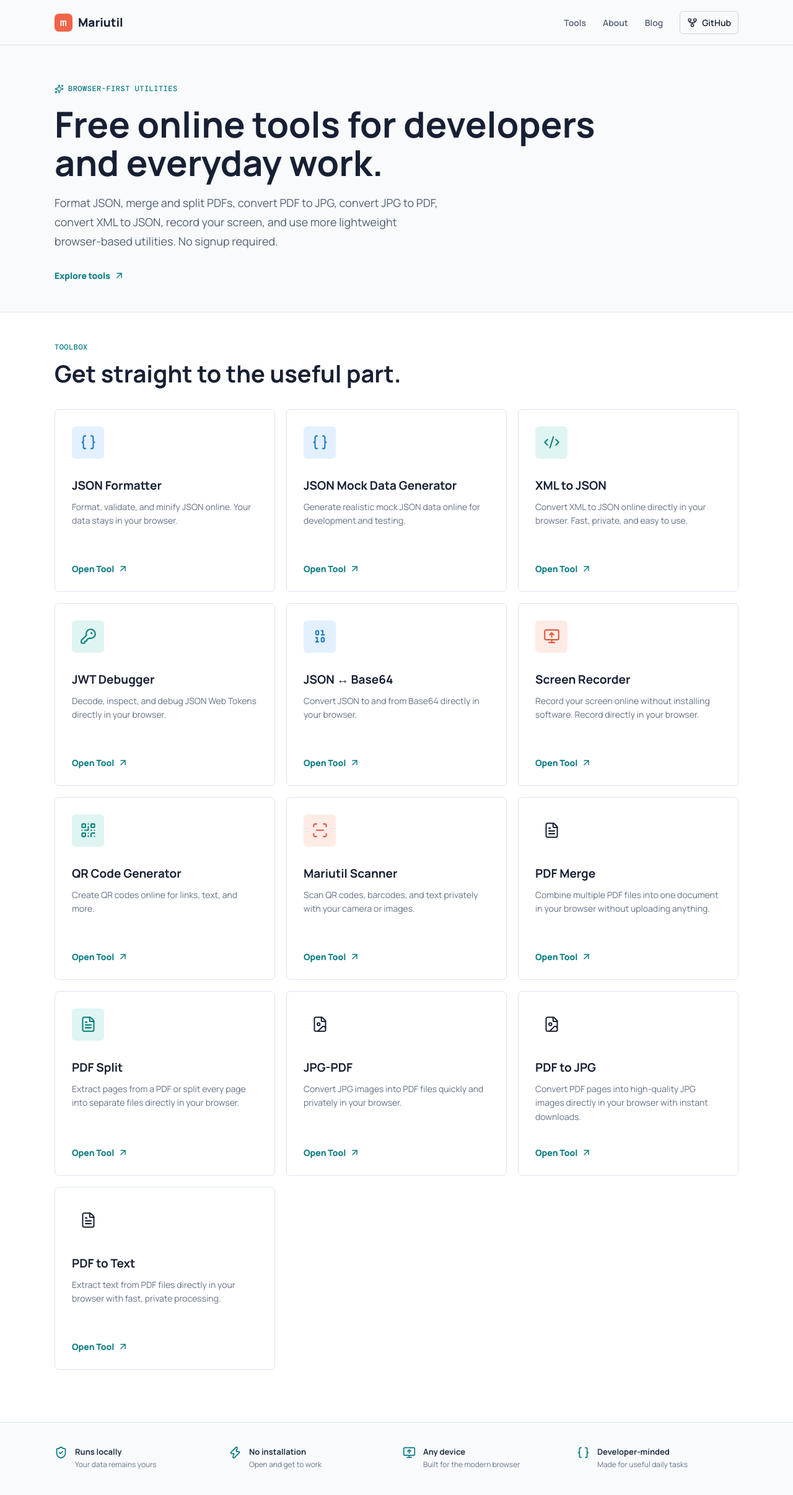
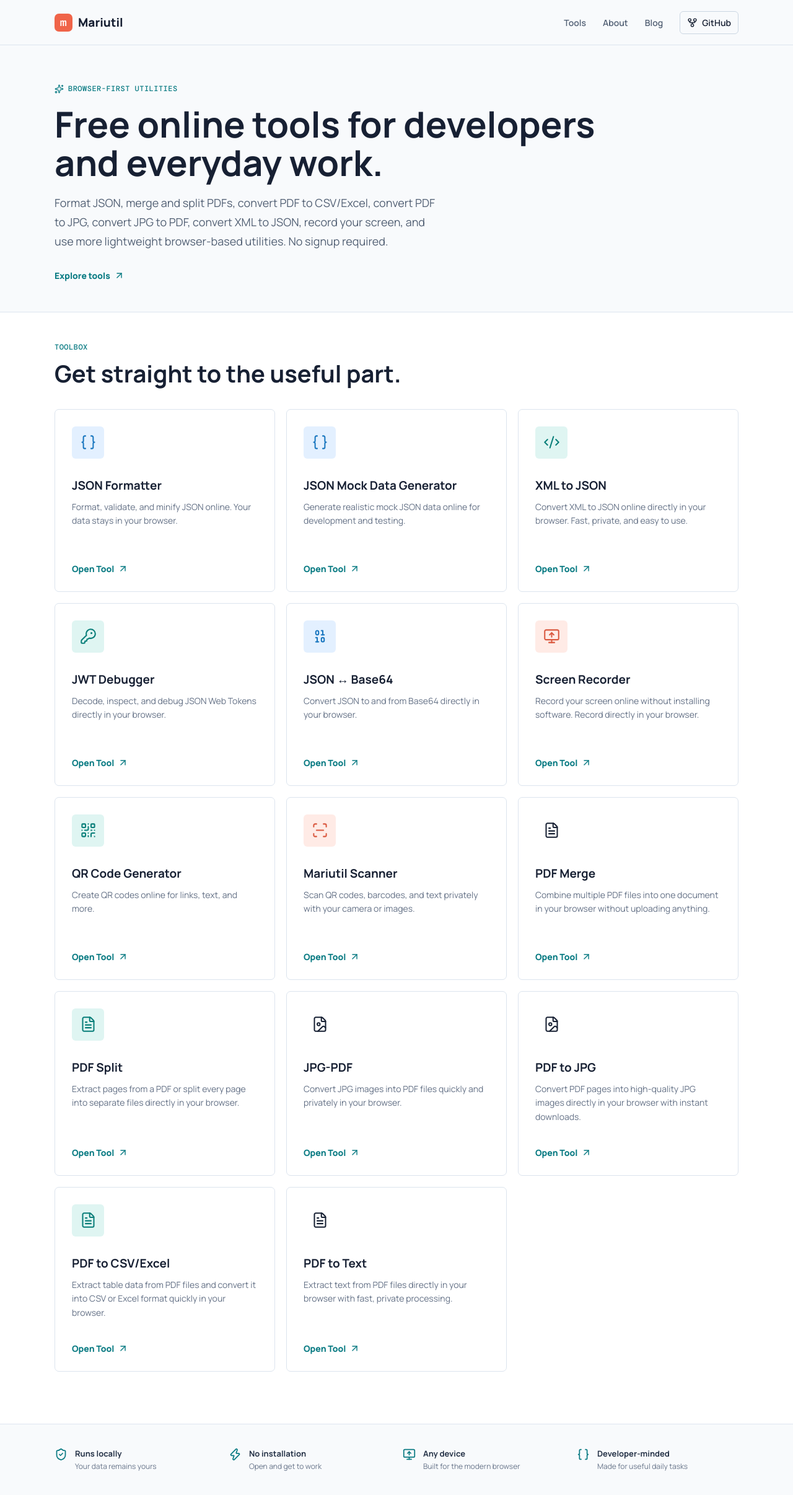
Before and after one commit to poreddymadhukar/mariutil-home, a React (Vite) app: page / in a window 1280 px wide. Shown: the top 2412 px of the page at 62% size. Built offline with nearby package versions, Linux system fonts and the light colour scheme; no server answers.

Commit message:
pdf to csv and excel

```diff
--- a/index.html
+++ b/index.html
@@ -6,7 +6,7 @@
     <meta name="theme-color" content="#f8fafc" />
     <meta
       name="description"
-      content="Capture your screen online for free. Easily record your desktop or browser window with audio using our free web-based screen recorder tool. Also explore Mariutil's PDF to JPG converter, PDF to Text converter, and other browser-first utilities."
+      content="Use Mariutil for free browser tools including PDF to CSV/Excel conversion, screen recording, PDF to JPG conversion, PDF to Text extraction, PDF merging, XML to JSON conversion, and more. No signup required."
     />
     <meta name="application-name" content="Mariutil" />
     <meta name="author" content="Mariutil" />
@@ -30,7 +30,7 @@
     />
     <meta
       property="og:description"
-      content="Use Mariutil for free online tools including JSON formatting, PDF merging, PDF splitting, PDF to JPG conversion, PDF to Text conversion, JPG to PDF conversion, XML to JSON conversion, and screen recording. No signup required."
+      content="Use Mariutil for free online tools including JSON formatting, PDF to CSV/Excel conversion, PDF merging, PDF splitting, PDF to JPG conversion, PDF to Text conversion, JPG to PDF conversion, XML to JSON conversion, and screen recording. No signup required."
     />
     <meta name="twitter:card" content="summary" />
     <meta name="twitter:url" content="https://mariutil.com/" />
@@ -40,7 +40,7 @@
     />
     <meta
       name="twitter:description"
-      content="Use Mariutil for free online tools including JSON formatting, PDF merging, PDF splitting, PDF to JPG conversion, PDF to Text conversion, JPG to PDF conversion, XML to JSON conversion, and screen recording. No signup required."
+      content="Use Mariutil for free online tools including JSON formatting, PDF to CSV/Excel conversion, PDF merging, PDF splitting, PDF to JPG conversion, PDF to Text conversion, JPG to PDF conversion, XML to JSON conversion, and screen recording. No signup required."
     />
     <title>Free Online Screen Recorder with Audio - Mariutil</title>
     <script type="application/ld+json">
@@ -58,7 +58,7 @@
             "@id": "https://mariutil.com/#website",
             "name": "Mariutil",
             "url": "https://mariutil.com/",
-            "description": "Free online tools for developers and everyday work, including JSON formatting, PDF merging, PDF splitting, PDF to JPG conversion, JPG to PDF conversion, XML to JSON conversion, QR code generation, screen recording, and PDF to Text conversion.",
+            "description": "Free online tools for developers and everyday work, including JSON formatting, PDF to CSV/Excel conversion, PDF merging, PDF splitting, PDF to JPG conversion, JPG to PDF conversion, XML to JSON conversion, QR code generation, screen recording, and PDF to Text conversion.",
             "publisher": { "@id": "https://mariutil.com/#organization" },
             "inLanguage": "en-US"
           },
@@ -174,6 +174,16 @@
             "position": 10,
             "item": {
               "@type": "WebApplication",
+              "name": "PDF to CSV/Excel",
+              "url": "https://pdftocsv.mariutil.com",
+              "description": "Extract table data from PDF files and convert it into CSV or Excel format quickly in your browser."
+            }
+          },
+          {
+            "@type": "ListItem",
+            "position": 11,
+            "item": {
+              "@type": "WebApplication",
               "name": "PDF to Text",
               "url": "https://pdftotext.mariutil.com/",
               "description": "Extract text from PDF files directly in your browser with fast, private processing."
--- a/src/App.tsx
+++ b/src/App.tsx
@@ -121,6 +121,14 @@
     accent: "orange",
   },
   {
+    name: "PDF to CSV/Excel",
+    description:
+      "Extract table data from PDF files and convert it into CSV or Excel format quickly in your browser.",
+    href: "https://pdftocsv.mariutil.com",
+    icon: FileText,
+    accent: "teal",
+  },
+  {
     name: "PDF to Text",
     description:
       "Extract text from PDF files directly in your browser with fast, private processing.",
@@ -144,9 +152,10 @@
             Free online tools for developers and everyday work.
           </h1>
           <p className="intro-copy">
-            Format JSON, merge and split PDFs, convert PDF to JPG, convert JPG
-            to PDF, convert XML to JSON, record your screen, and use more
-            lightweight browser-based utilities. No signup required.
+            Format JSON, merge and split PDFs, convert PDF to CSV/Excel, convert
+            PDF to JPG, convert JPG to PDF, convert XML to JSON, record your
+            screen, and use more lightweight browser-based utilities. No signup
+            required.
           </p>
           <a className="browse-link" href="#tools">
             Explore tools <ArrowUpRight size={17} aria-hidden="true" />
```
